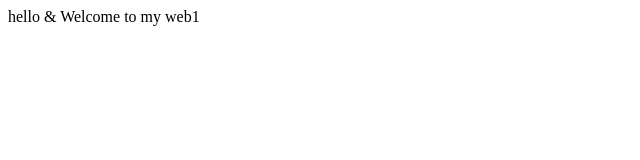
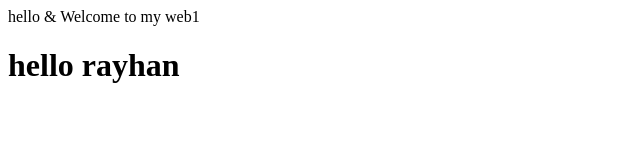
Before and after one commit to rayhanssid/web1, a plain HTML site: page index.html in a window 1280 px wide. Shown: the whole page, without its empty margins (0-640 px from the left). Drawn offline with Linux system fonts and the light colour scheme.

Commit message:
added new line

```diff
--- a/index.html
+++ b/index.html
@@ -7,5 +7,6 @@
 </head>
 <body>
     hello & Welcome to my web1
+     <h1>hello rayhan</h1>
 </body>
 </html>
```
